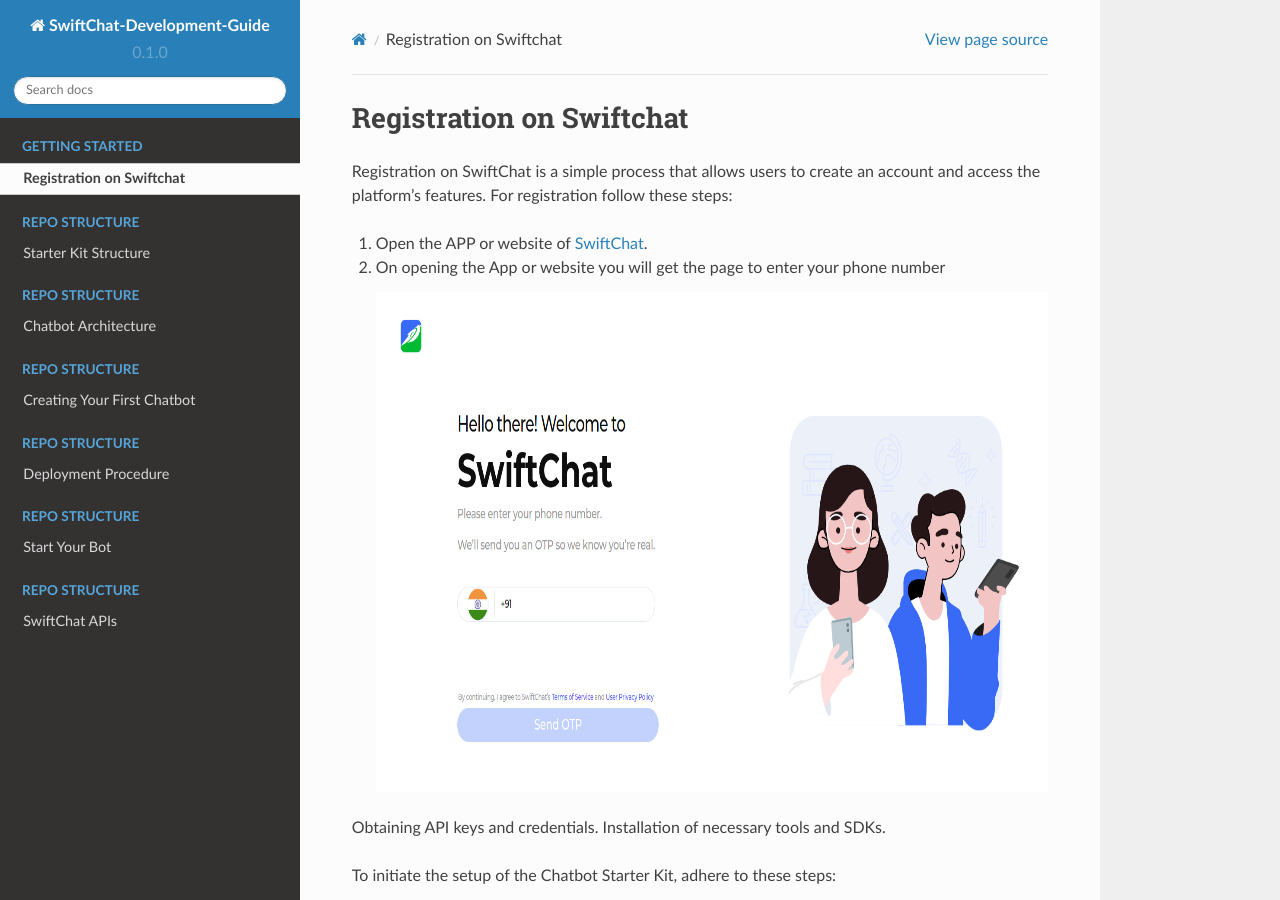
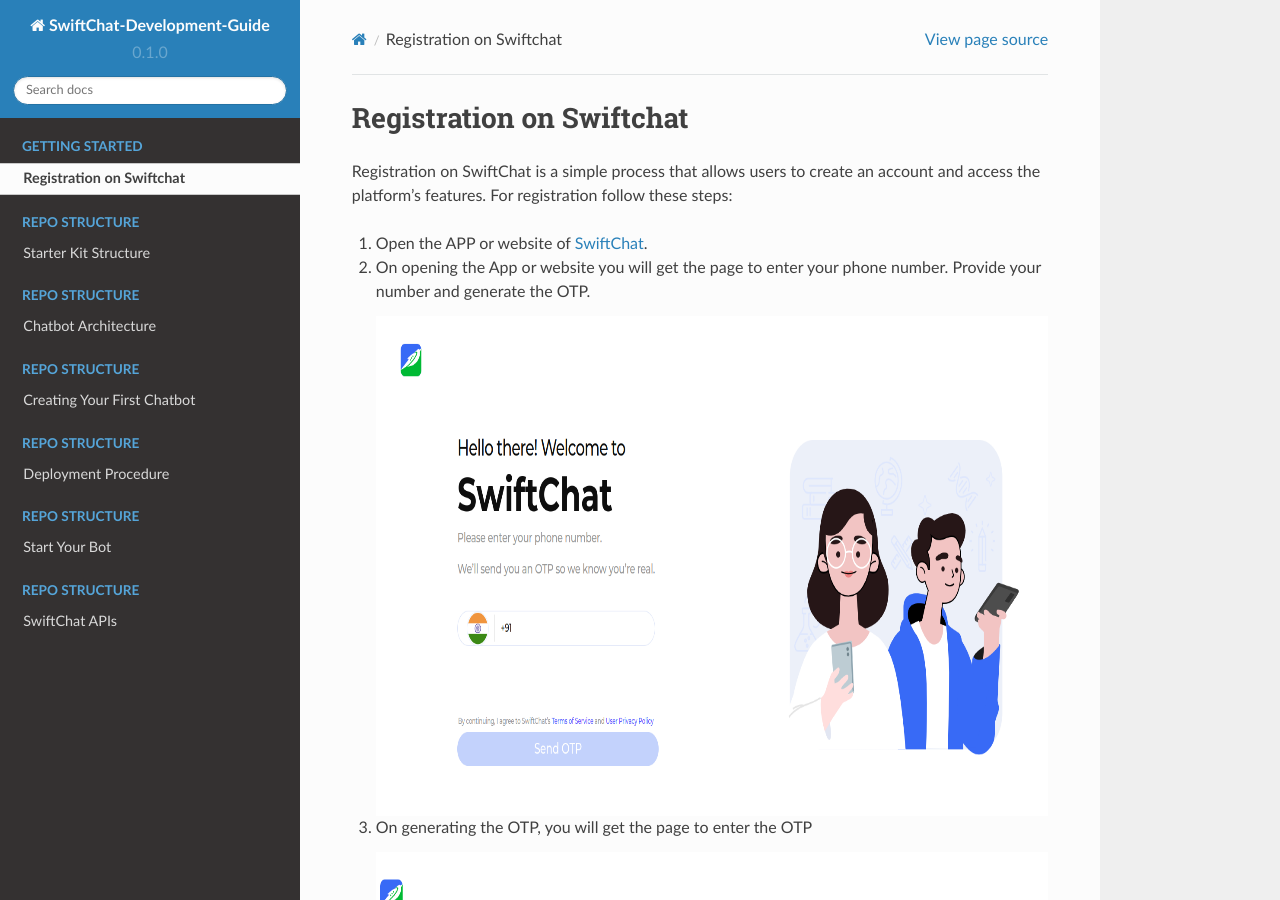
Before and after one commit to Priyanka-sharma181/Chatbot-Development-Guide, a Sphinx documentation site: the page built from docs/source/installation.rst, in a window 1280 px wide and 900 px high. Built offline with Sphinx 7.4.7 and the Read the Docs theme 2.0.0, drawn with Linux system fonts in a browser that asks for light colours.

```diff
--- a/docs/source/installation.rst
+++ b/docs/source/installation.rst
@@ -4,7 +4,7 @@
 Registration on SwiftChat is a simple process that allows users to create an account and access the platform's features. For registration follow these steps:
 
 1. Open the APP or website of `SwiftChat <https://web.convegenius.ai/>`_.
-2. On opening the App or website you will get the page to enter your phone number
+2. On opening the App or website you will get the page to enter your phone number. Provide your number and generate the OTP.
 
    .. image:: ../images/installation_images/login.png
       :alt: login page
@@ -12,7 +12,13 @@
       :height: 500
       :align: center
 
+3. On generating the OTP, you will get the page to enter the OTP
 
+   .. image:: ../images/installation_images/otp1.png
+      :alt: login page
+      :width: 2500
+      :height: 500
+      :align: center
 
 Obtaining API keys and credentials.
 Installation of necessary tools and SDKs.
```
Also changed, not shown: docs/images/installation_images/otp1.png (added).
